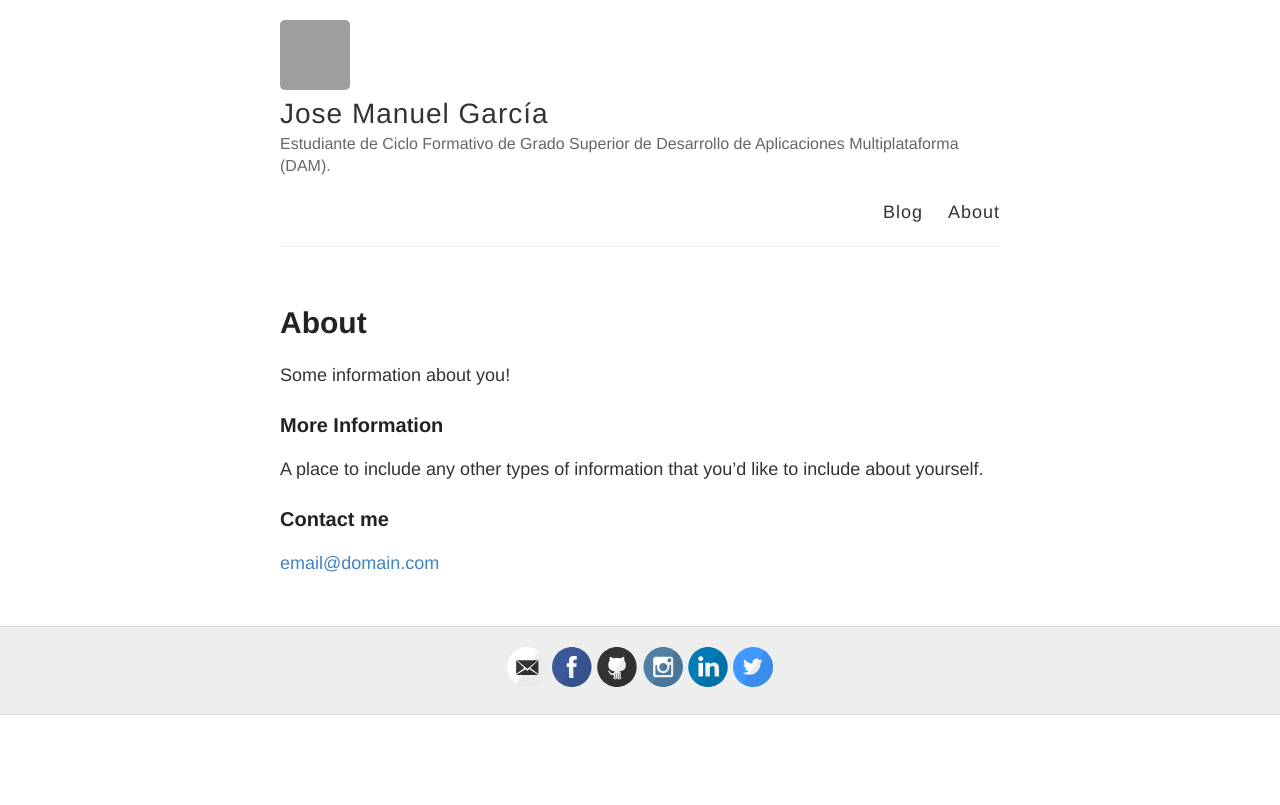
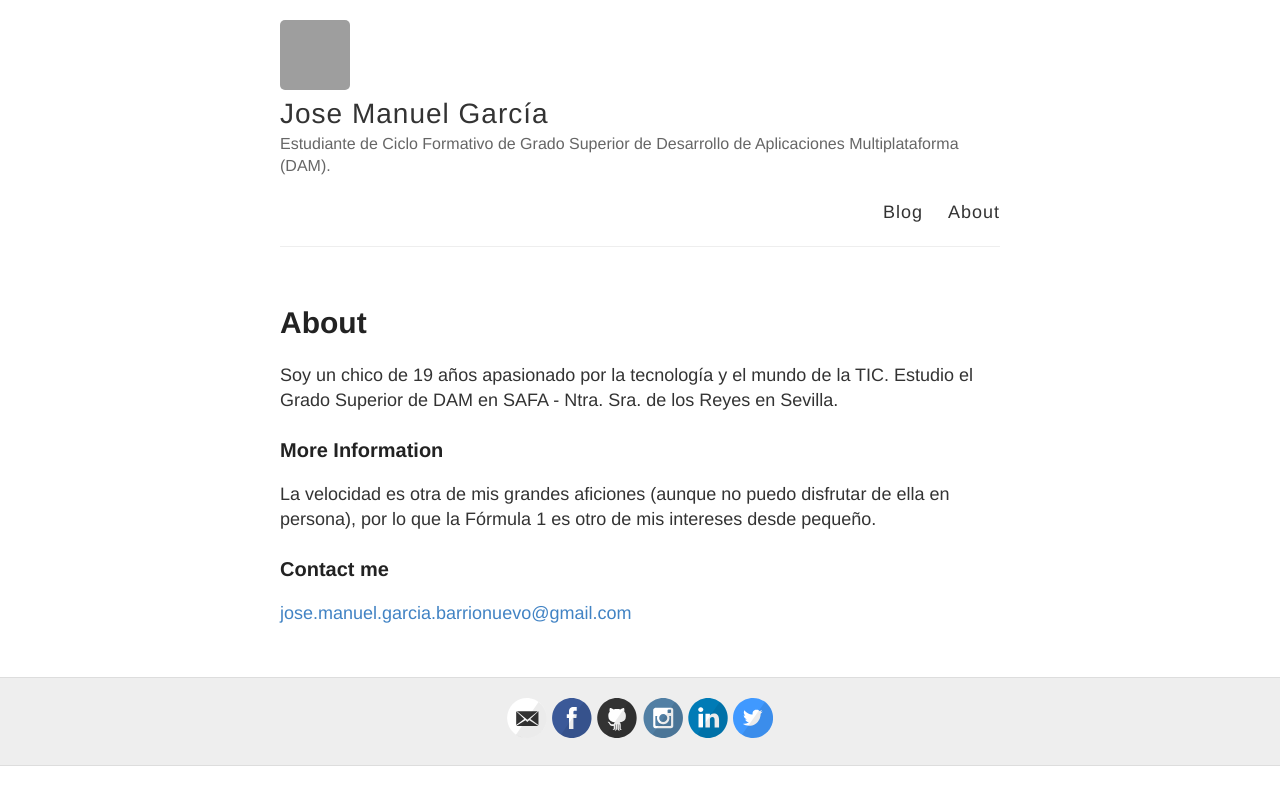
Before and after one commit to JoMaGaBa1/jomagaba1.github.io, a Jekyll site: the page built from about.md, in a window 1280 px wide. Shown: the top 805 px of the page. Built offline with Jekyll 4.4.1, drawn with Linux system fonts in a browser that asks for light colours; grey boxes are pictures that could not be loaded.

Commit message:
mas info

```diff
--- a/about.md
+++ b/about.md
@@ -4,12 +4,12 @@ title: About
 permalink: /about/
 ---
 
-Some information about you!
+Soy un chico de 19 años apasionado por la tecnología y el mundo de la TIC. Estudio el Grado Superior de DAM en SAFA - Ntra. Sra. de los Reyes en Sevilla.
 
 ### More Information
 
-A place to include any other types of information that you'd like to include about yourself.
+La velocidad es otra de mis grandes aficiones (aunque no puedo disfrutar de ella en persona), por lo que la Fórmula 1 es otro de mis intereses desde pequeño.
 
 ### Contact me
 
-[email@domain.com](mailto:email@domain.com)
+[jose.manuel.garcia.barrionuevo@gmail.com](mailto:jose.manuel.garcia.barrionuevo@gmail.com)
```
